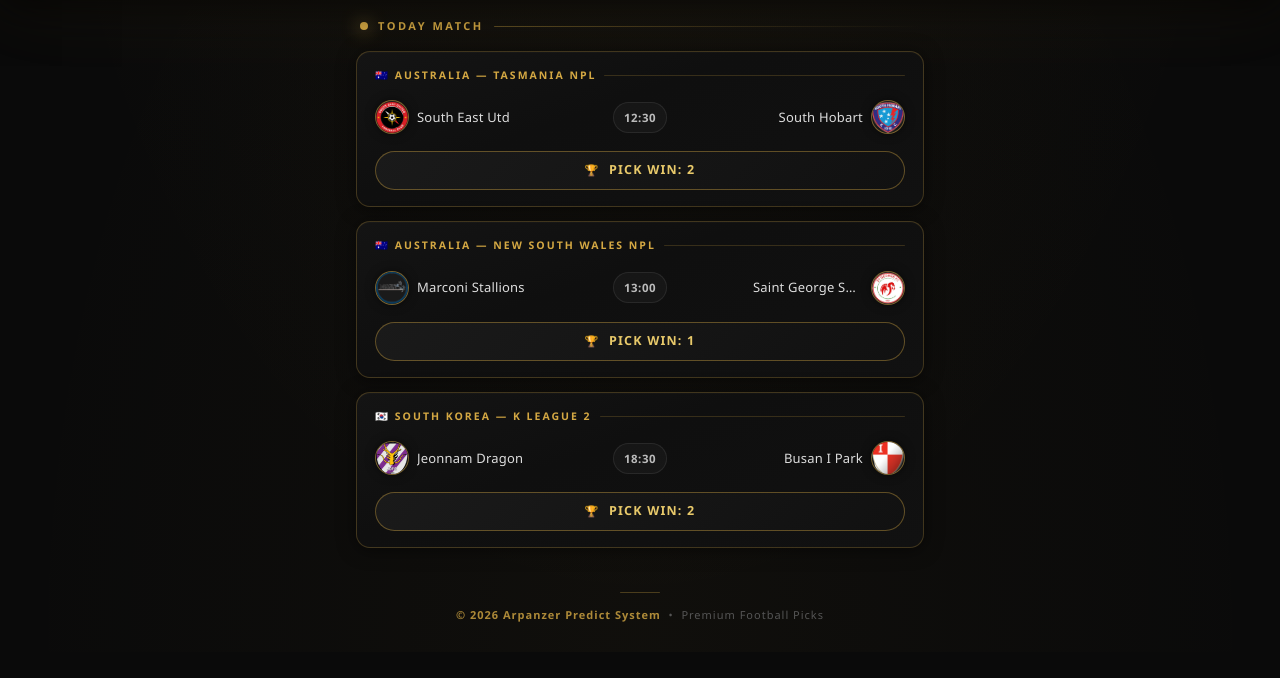
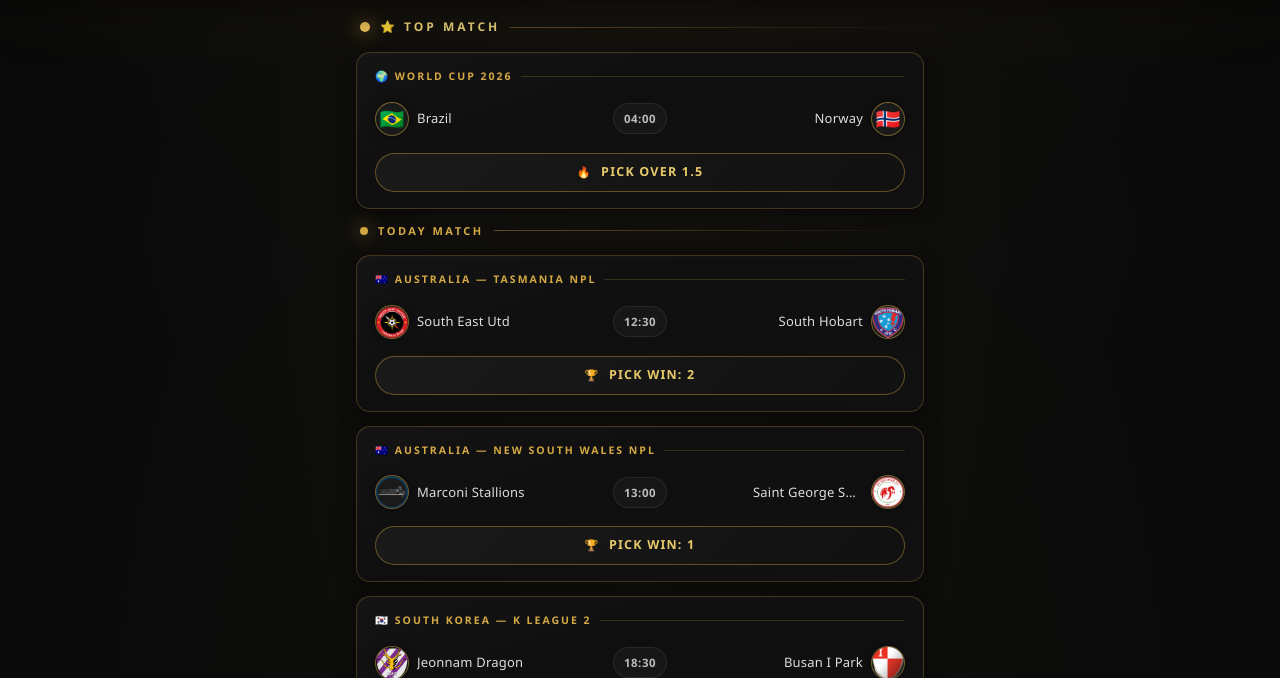
Before and after one commit to relxzor/Football-Predict, a plain HTML site: page index.html in a window 1280 px wide. Shown: the part 422-1100 px from the top of the page. Before the commit the page ends 1074 px from the top, so only its background shows below. Drawn offline with Linux system fonts and the light colour scheme.

Commit message:
Update index.html

```diff
--- a/index.html
+++ b/index.html
@@ -192,6 +192,20 @@
             border-radius: 1px;
         }
 
+        /* top match special label */
+        .section-label.top-match .dot {
+            background: #f0c45a;
+            box-shadow: 0 0 16px rgba(240, 196, 90, 0.7);
+            width: 10px;
+            height: 10px;
+        }
+
+        .section-label.top-match span {
+            color: #f0d87c;
+            letter-spacing: 3px;
+            font-size: 12px;
+        }
+
         /* ============ MATCH CARD ============ */
         .card {
             background: linear-gradient(160deg, #141414 0%, #0f0f0f 40%, #111 100%);
@@ -235,7 +249,6 @@
             transition: transform 0.15s ease;
         }
 
-        /* subtle gold shimmer on card edge */
         .card::after {
             content: '';
             position: absolute;
@@ -316,7 +329,25 @@
             transition: border-color 0.3s ease, box-shadow 0.3s ease;
         }
 
-        .card:hover .team img {
+        /* flag circle (no image) */
+        .flag-circle {
+            width: 34px;
+            height: 34px;
+            border-radius: 50%;
+            background: #1a1a1a;
+            border: 1.5px solid rgba(212, 168, 67, 0.5);
+            display: flex;
+            align-items: center;
+            justify-content: center;
+            font-size: 20px;
+            flex-shrink: 0;
+            box-shadow: 0 0 10px rgba(0, 0, 0, 0.5);
+            transition: border-color 0.3s ease, box-shadow 0.3s ease;
+            line-height: 1;
+        }
+
+        .card:hover .team img,
+        .card:hover .flag-circle {
             border-color: rgba(212, 168, 67, 0.8);
             box-shadow: 0 0 16px rgba(212, 168, 67, 0.2), 0 0 0 2px rgba(212, 168, 67, 0.08);
         }
@@ -359,11 +390,6 @@
             border-color: rgba(212, 168, 67, 0.3);
             color: #ddd;
             box-shadow: 0 0 12px rgba(212, 168, 67, 0.08);
-        }
-
-        /* VS divider for mobile clarity */
-        .vs-divider {
-            display: none;
         }
 
         /* Pick badge */
@@ -479,9 +505,14 @@
                 gap: 5px;
             }
 
-            .team img {
+            .team img,
+            .flag-circle {
                 width: 28px;
                 height: 28px;
+            }
+
+            .flag-circle {
+                font-size: 18px;
             }
 
             .team span {
@@ -514,6 +545,10 @@
                 font-size: 10px;
                 letter-spacing: 2px;
             }
+
+            .section-label.top-match span {
+                font-size: 11px;
+            }
         }
 
         @media (max-width: 360px) {
@@ -521,9 +556,13 @@
                 font-size: 10px;
                 max-width: 60px;
             }
-            .team img {
+            .team img,
+            .flag-circle {
                 width: 24px;
                 height: 24px;
+            }
+            .flag-circle {
+                font-size: 16px;
             }
             .time-badge {
                 font-size: 9.5px;
@@ -540,7 +579,7 @@
             }
         }
 
-        /* ============ SCROLLBAR STYLING ============ */
+        /* ============ SCROLLBAR ============ */
         ::-webkit-scrollbar {
             width: 5px;
         }
@@ -555,7 +594,6 @@
             background: #3a3a3a;
         }
 
-        /* ============ SELECTION ============ */
         ::selection {
             background: rgba(212, 168, 67, 0.3);
             color: #fff;
@@ -590,7 +628,33 @@
     <!-- ============ MAIN CONTENT ============ -->
     <main class="container">
 
-        <!-- Section Label -->
+        <!-- ===== TOP MATCH SECTION ===== -->
+        <div class="section-label top-match">
+            <div class="dot"></div>
+            <span>⭐ Top Match</span>
+            <div class="line"></div>
+        </div>
+
+        <!-- World Cup 2026: Brazil vs Norway -->
+        <article class="card">
+            <div class="league">🌍 World Cup 2026</div>
+            <div class="match">
+                <div class="team home">
+                    <div class="flag-circle">🇧🇷</div>
+                    <span>Brazil</span>
+                </div>
+                <div class="time-badge">04:00</div>
+                <div class="team away">
+                    <span>Norway</span>
+                    <div class="flag-circle">🇳🇴</div>
+                </div>
+            </div>
+            <div class="pick">
+                <span class="pick-icon">🔥</span> Pick Over 1.5
+            </div>
+        </article>
+
+        <!-- ===== TODAY MATCH SECTION ===== -->
         <div class="section-label">
             <div class="dot"></div>
             <span>Today Match</span>
```
